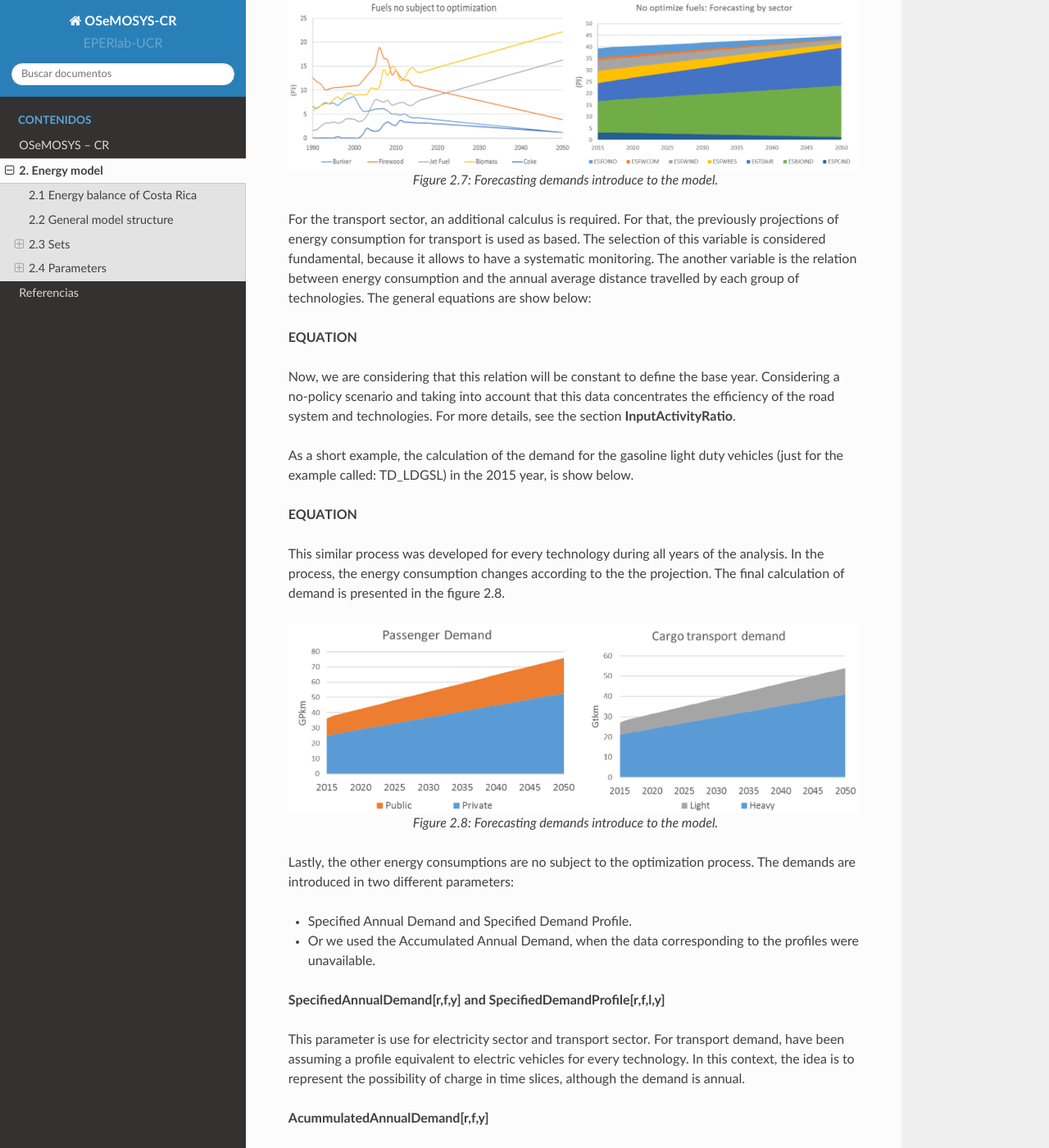
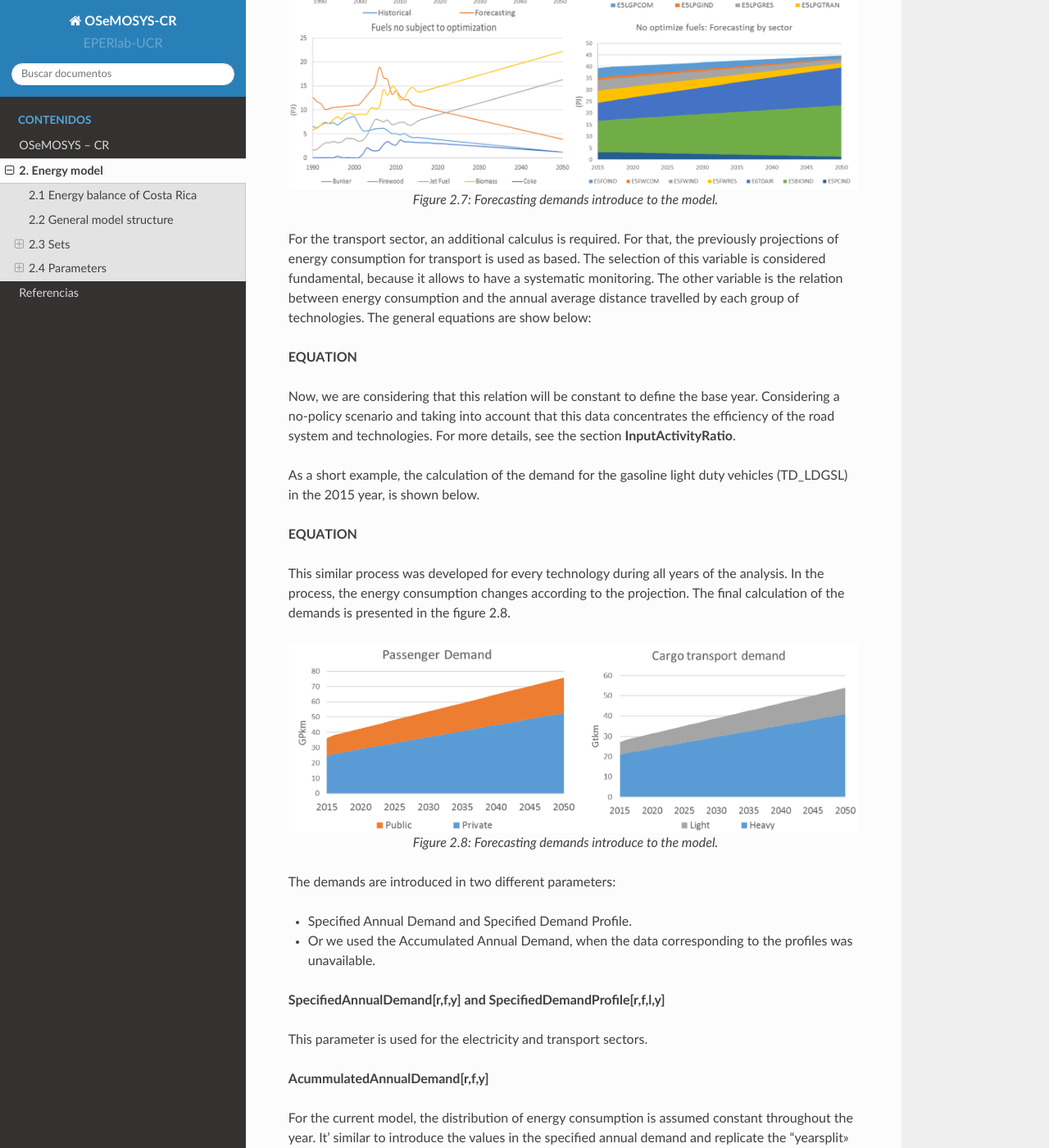
Before and after one commit to EPERLab/OSeMOSYS-CR, a Sphinx documentation site: the page built from docs/02EnergyModel.rst, in a window 1280 px wide and 1400 px high, scrolled down 9020 px. Shown: the whole window at 82% size. Built offline with Sphinx 7.4.7 and the Read the Docs theme 2.0.0, drawn with Linux system fonts in a browser that asks for light colours; some of the changed text lies outside the part shown.

Commit message:
Update 02EnergyModel.rst

```diff
--- a/docs/02EnergyModel.rst
+++ b/docs/02EnergyModel.rst
@@ -246,8 +246,7 @@
 
 **Demands:**
 
-Based on the historical data of the energy balance, the demand projection were developed by using ARIMA models. These models are one of the most widely used approaches to time series forecasting. They correspond to simple univariate models focusing on the long trend trajectory of the different time series. Their general structure is show below:
-
+Based on the historical data of the energy balance, the demand projection were developed by using ARIMA models. These models are one of the most widely used approaches for time series forecasting. They correspond to simple univariate models focused on the long trend trajectory of the different time series. Their general structure is show below:
 
 *EQUATION*
 
@@ -260,38 +259,38 @@
 
    *Figure 2.6: Comparison between of ARIMA electricity forecasting and historical data.*
 
-The estimations begin with the time series analysis and forecasting of the primary sources. With these long term values, a specific trend is fixed by using the shares defined in the base year. A Hierarchical process was develop considering that the shares by the sector are the same on the base year. Figure 2.7 shows the general results for projections and general annual demands.
+The estimations begin with the  analysis and forecasting of the time series corresponding to the primary sources. With these long term values, a specific trend is fixed by using the shares defined in the base year. A Hierarchical process was develop considering that the shares by the sector are the same on the base year. Figure 2.7 shows the general results for projections and general annual demands.
 
 .. figure::  img/DemandsBySector.png
    :align:   center
 
    *Figure 2.7: Forecasting demands introduce to the model.*
 
-For the transport sector, an additional calculus is required. For that, the previously projections of energy consumption for transport is used as based. The selection of this variable is considered fundamental, because it allows to have a systematic monitoring. The another variable is the relation between energy consumption and the annual average distance travelled by each group of technologies. The general equations are show below:
+For the transport sector, an additional calculus is required. For that, the previously projections of energy consumption for transport is used as based. The selection of this variable is considered fundamental, because it allows to have a systematic monitoring. The other variable is the relation between energy consumption and the annual average distance travelled by each group of technologies. The general equations are show below:
 
 **EQUATION**
 
 Now, we are considering that this relation will be constant to define the base year. Considering a no-policy scenario and taking into account that this data concentrates the efficiency of the road system and technologies. For more details, see the section **InputActivityRatio**.
 
-As a short example, the calculation of the demand for the gasoline light duty vehicles (just for the example called: TD_LDGSL) in the 2015 year, is show below.
+As a short example, the calculation of the demand for the gasoline light duty vehicles (TD_LDGSL) in the 2015 year, is shown below.
 
 **EQUATION**
 
-This similar process was developed for every technology during all years of the analysis. In the process, the energy consumption changes according to the the projection. The final calculation of demand is presented in the figure 2.8.
+This similar process was developed for every technology during all years of the analysis. In the process, the energy consumption changes according to the projection. The final calculation of the demands is presented in the figure 2.8.
 
 .. figure::  img/PassengerCargoDemands.png
    :align:   center
 
    *Figure 2.8: Forecasting demands introduce to the model.*
 
-Lastly, the other energy consumptions are no subject to the optimization process. The demands are introduced in two different parameters:
+The demands are introduced in two different parameters:
 
 * Specified Annual Demand and Specified Demand Profile.
-* Or we used the Accumulated Annual Demand, when the data corresponding to the profiles were unavailable.
+* Or we used the Accumulated Annual Demand, when the data corresponding to the profiles was unavailable.
 
 **SpecifiedAnnualDemand[r,f,y] and SpecifiedDemandProfile[r,f,l,y]**
 
-This parameter is use for electricity sector and transport sector. For transport demand, have been assuming a profile equivalent to electric vehicles for every technology. In this context, the idea is to represent the possibility of charge in time slices, although the demand is annual.
+This parameter is used for the electricity and transport sectors.
 
 **AcummulatedAnnualDemand[r,f,y]**
 
```
